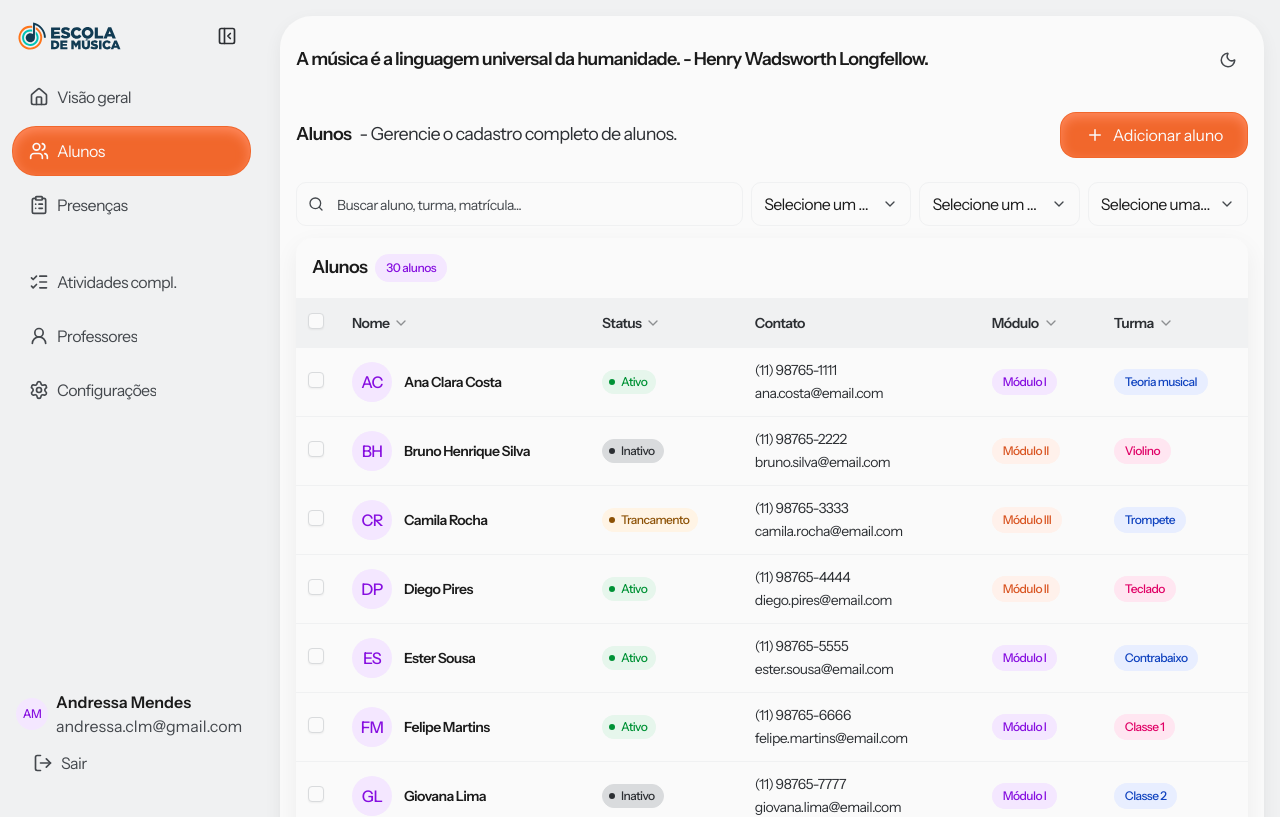
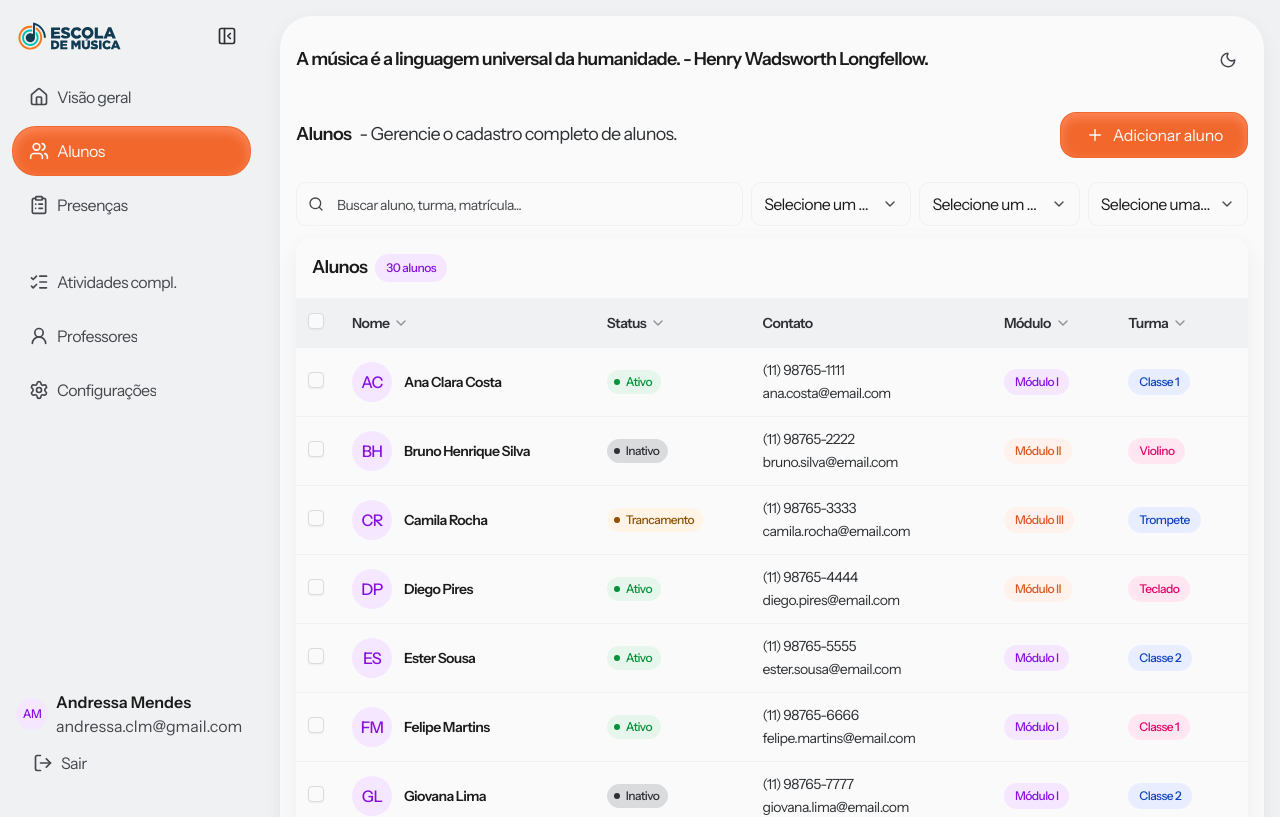
Before and after one commit to AndressaMendess/clm-gestao-2.0, a Next.js app: page /students in a window 1280 px wide. Shown: the top 817 px of the page. Built offline with nearby package versions, Linux system fonts and the light colour scheme.

Commit message:
chore: expand and align student mock data

```diff
--- a/src/app/(app)/students/_data/students.mock.ts
+++ b/src/app/(app)/students/_data/students.mock.ts
@@ -3,8 +3,8 @@ import type { StudentRow } from "../_types/students.types";
 export const STUDENT_ROWS: StudentRow[] = [
   {
     initials: "AC",
-    classroom: "Teoria musical",
-    classroomFilter: "teoria-musical",
+    classroom: "Classe 1",
+    classroomFilter: "classe-1",
     classroomVariant: "blue",
     email: "ana.costa@email.com",
     module: "Módulo I",
@@ -62,8 +62,8 @@ export const STUDENT_ROWS: StudentRow[] = [
   },
   {
     initials: "ES",
-    classroom: "Contrabaixo",
-    classroomFilter: "contrabaixo",
+    classroom: "Classe 2",
+    classroomFilter: "classe-2",
     classroomVariant: "blue",
     email: "ester.sousa@email.com",
     module: "Módulo I",
```
